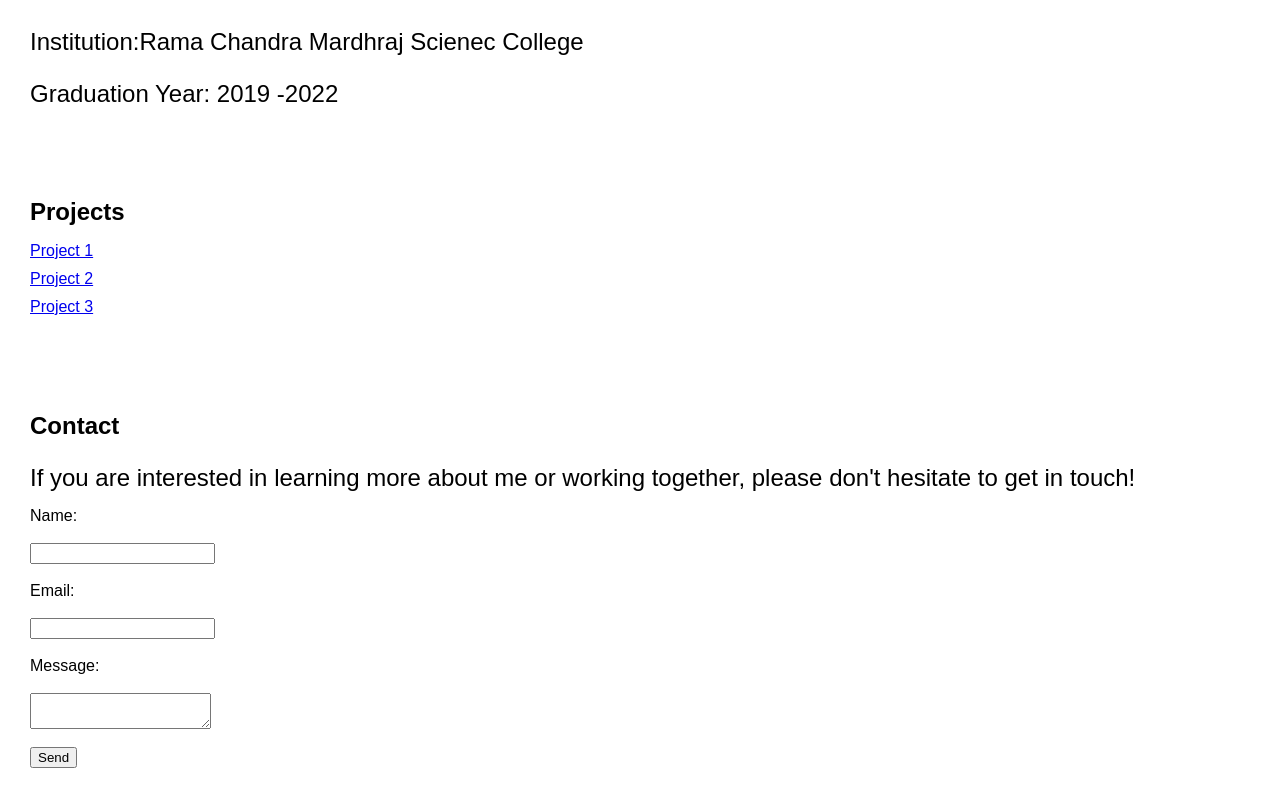
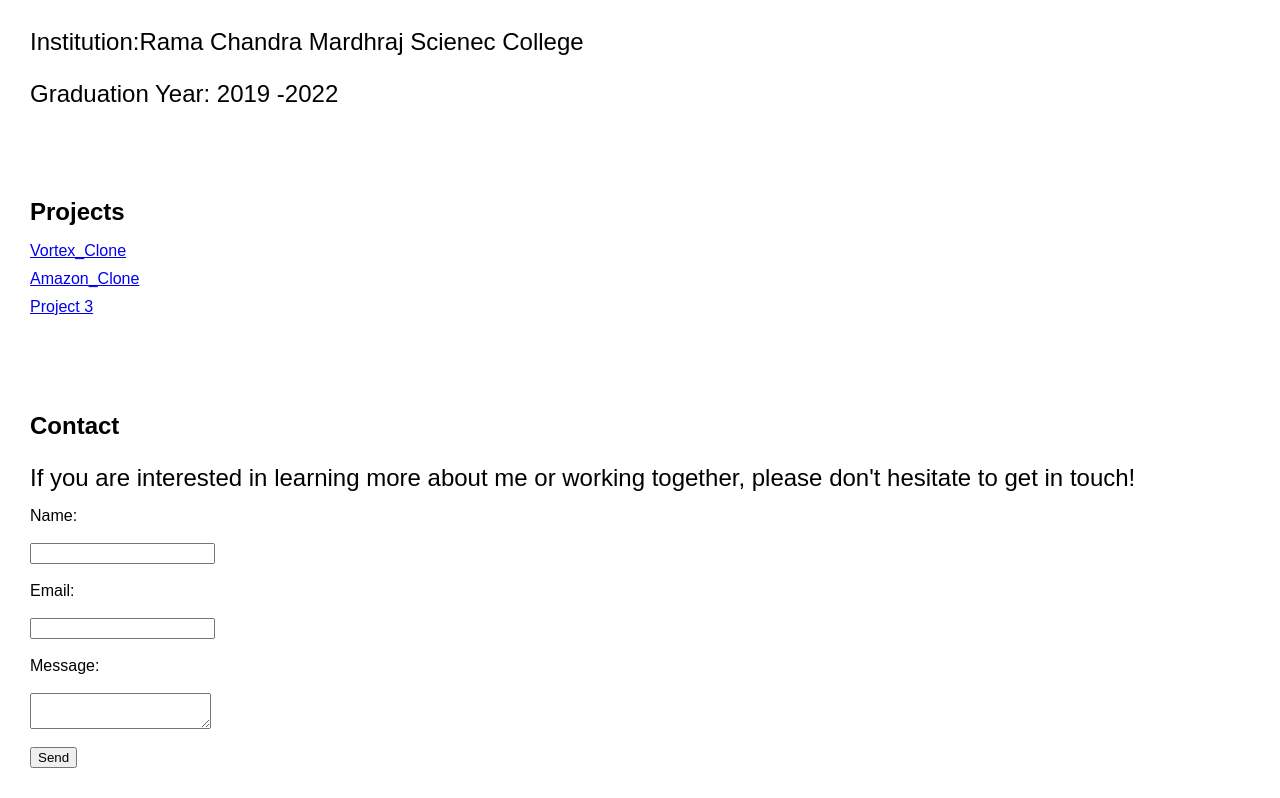
Before and after one commit to Ashutosh404-del/PRODIGY_WD_04, a plain HTML site: page index.html in a window 1280 px wide. Shown: the part 908-1706 px from the top of the page. Drawn offline with Linux system fonts and the light colour scheme.

Commit message:
Update index.html

```diff
--- a/index.html
+++ b/index.html
@@ -34,8 +34,8 @@
   <section id="projects">
     <h2>Projects</h2>
     <ul>
-      <li><a href="#">Project 1</a></li>
-      <li><a href="#">Project 2</a></li>
+      <li><a href="https://github.com/Ashutosh404-del/Vortex_Clone">Vortex_Clone</a></li>
+      <li><a href="https://github.com/Ashutosh404-del/Amazon_clone">Amazon_Clone</a></li>
       <li><a href="#">Project 3</a></li>
     </ul>
   </section>
```
